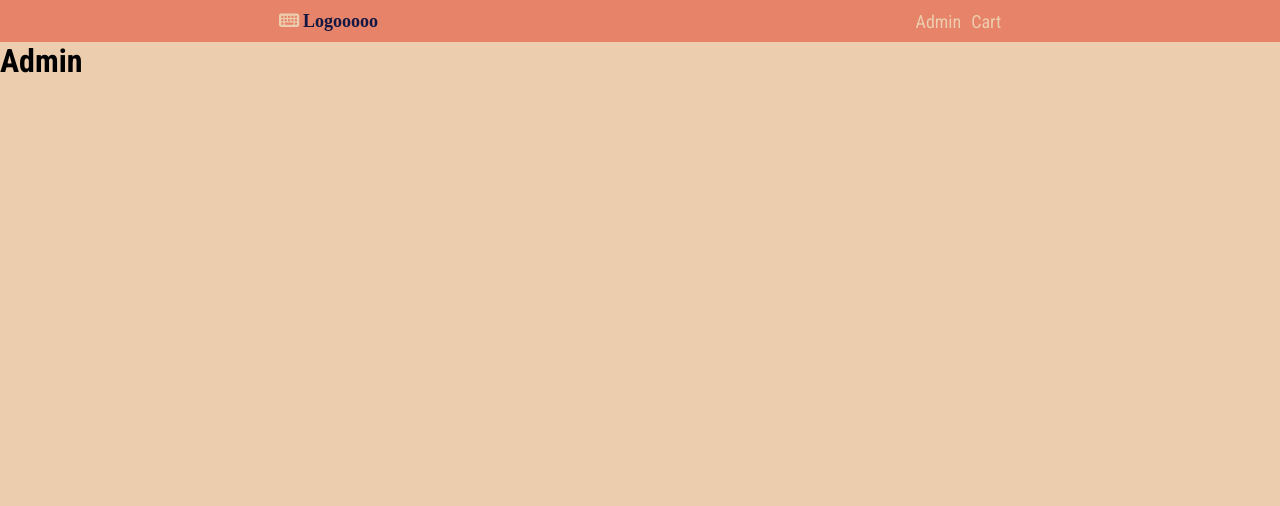
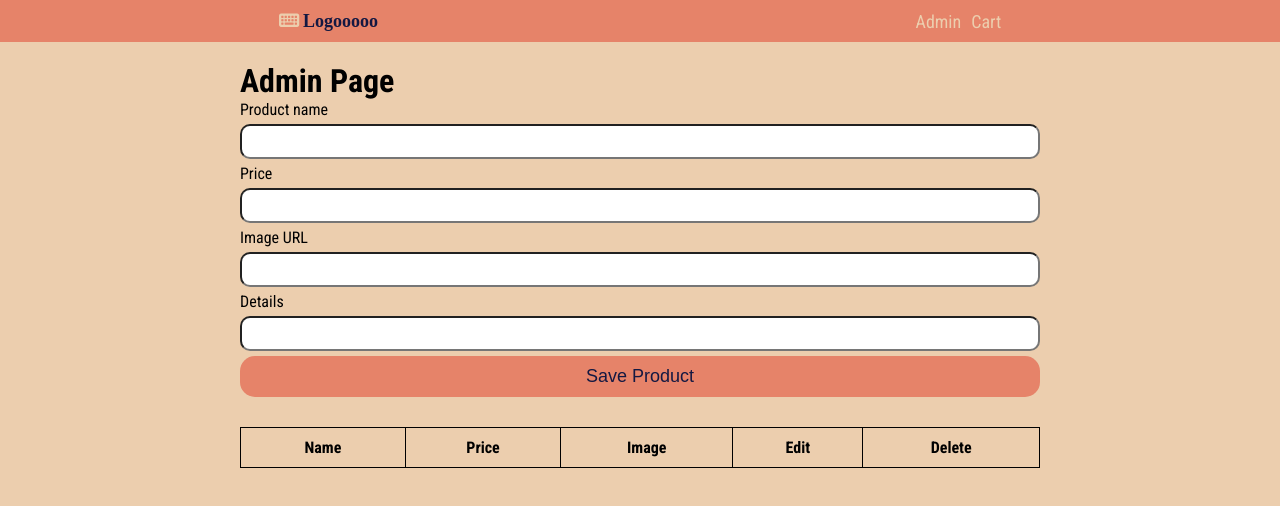
Before and after one commit to georgegheorghescu462/KeyLab-webstore-project, a plain HTML site: page pages/admin.html in a window 1280 px wide. Drawn offline with Linux system fonts and the light colour scheme; no server answers; a web font is replaced by a local one.

Commit message:
feat: admin page ---> save product

```diff
--- a/css/admin.css
+++ b/css/admin.css
@@ -0,0 +1,63 @@
+:root {
+	--primary-bg-color: #ecceae;
+	--primary-text-color: #131842;
+	--secondary-color: #e68369;
+	/* #FBF6E2 */
+}
+
+.main {
+	max-width: 800px;
+	margin: 0 auto;
+	padding: 20px;
+}
+
+form {
+	display: flex;
+	flex-direction: column;
+	gap: 5px;
+	margin-bottom: 30px;
+}
+
+form > div {
+	display: flex;
+	flex-direction: column;
+}
+
+form > div > input {
+	padding: 5px;
+	font-size: 18px;
+	border-radius: 10px;
+}
+
+form > div > label {
+	margin-bottom: 5px;
+}
+
+form > button {
+	padding: 10px;
+	font-size: 18px;
+	background-color: var(--secondary-color);
+	border: none;
+	border-radius: 15px;
+	color: var(--primary-text-color);
+}
+
+button {
+	cursor: pointer;
+}
+
+table {
+	width: 100%;
+	border-collapse: collapse;
+}
+
+table,
+th,
+td {
+	border: 1px solid black;
+}
+
+th,
+td {
+	padding: 10px;
+}
--- a/js/admin.js
+++ b/js/admin.js
@@ -1 +1,73 @@
-// admin.js
+//Load products in table on page load
+
+const url = 'https://668d7a4f099db4c579f31763.mockapi.io/products';
+document.addEventListener('DOMContentLoaded', displayAllProducts);
+
+const productsTableBody = document
+	.getElementById('products-table')
+	.querySelector('tbody');
+
+function getAllProducts() {
+	return fetch(url).then((response) => response.json());
+}
+
+function displayAllProducts() {
+	getAllProducts().then((products) => {
+		productsTableBody.innerHTML = products
+			.map(
+				(product) => `
+                <tr>
+                    <td>${product.name}</td>
+                    <td>${product.price}</td>
+                    <td>
+                        <img src="${product.imageUrl}" width="50px" />
+                    </td>
+                    <td>
+                        <button>
+                            <i class="fa-solid fa-pen-to-square"></i>
+                        </button>
+                    </td>
+                    <td>
+                        <button>
+                            <i class="fa-solid fa-trash"></i>
+                        </button>
+                    </td>
+                </tr>
+                `
+			)
+			.join('');
+	});
+}
+
+//Adding new products
+
+const form = document.getElementById('product-form');
+const nameInput = document.getElementById('name');
+const priceInput = document.getElementById('price');
+const imageUrlInput = document.getElementById('image-url');
+const detailsInput = document.getElementById('details');
+
+const saveProductButton = document.getElementById('save-btn');
+saveProductButton.addEventListener('click', saveProduct);
+
+function saveProduct(event) {
+	event.preventDefault();
+
+	const product = {
+		name: nameInput.value,
+		price: Number(priceInput.value),
+		imageUrl: imageUrlInput.value,
+		details: detailsInput.value,
+	};
+
+	fetch(url, {
+		method: 'POST',
+		headers: {
+			'Content-Type': 'application/json',
+		},
+		body: JSON.stringify(product),
+	}).then(() => {
+		form.reset();
+		displayAllProducts();
+	});
+}
--- a/pages/admin.html
+++ b/pages/admin.html
@@ -13,6 +13,7 @@
 		/>
 		<link rel="stylesheet" href="../css/style.css" />
 		<title>Web Store</title>
+		<link rel="stylesheet" href="../css/admin.css" />
 	</head>
 	<body>
 		<div class="container">
@@ -28,8 +29,42 @@
 					<a href="../pages/cart.html">Cart</a>
 				</div>
 			</div>
-			<div class="main"><h1>Admin</h1></div>
+			<div class="main">
+				<h1>Admin Page</h1>
+				<form id="product-form">
+					<div>
+						<label for="name">Product name</label>
+						<input type="text" id="name" />
+					</div>
+					<div>
+						<label for="price">Price</label>
+						<input type="number" id="price" />
+					</div>
+					<div>
+						<label for="image-url">Image URL</label>
+						<input type="text" id="image-url" />
+					</div>
+					<div>
+						<label for="details">Details</label>
+						<input type="text" id="details" />
+					</div>
+					<button id="save-btn">Save Product</button>
+				</form>
+				<table id="products-table">
+					<thead>
+						<tr>
+							<th>Name</th>
+							<th>Price</th>
+							<th>Image</th>
+							<th>Edit</th>
+							<th>Delete</th>
+						</tr>
+					</thead>
+					<tbody></tbody>
+				</table>
+			</div>
 			<div class="footer"></div>
 		</div>
+		<script type="module" src="../js/admin.js"></script>
 	</body>
 </html>
```
